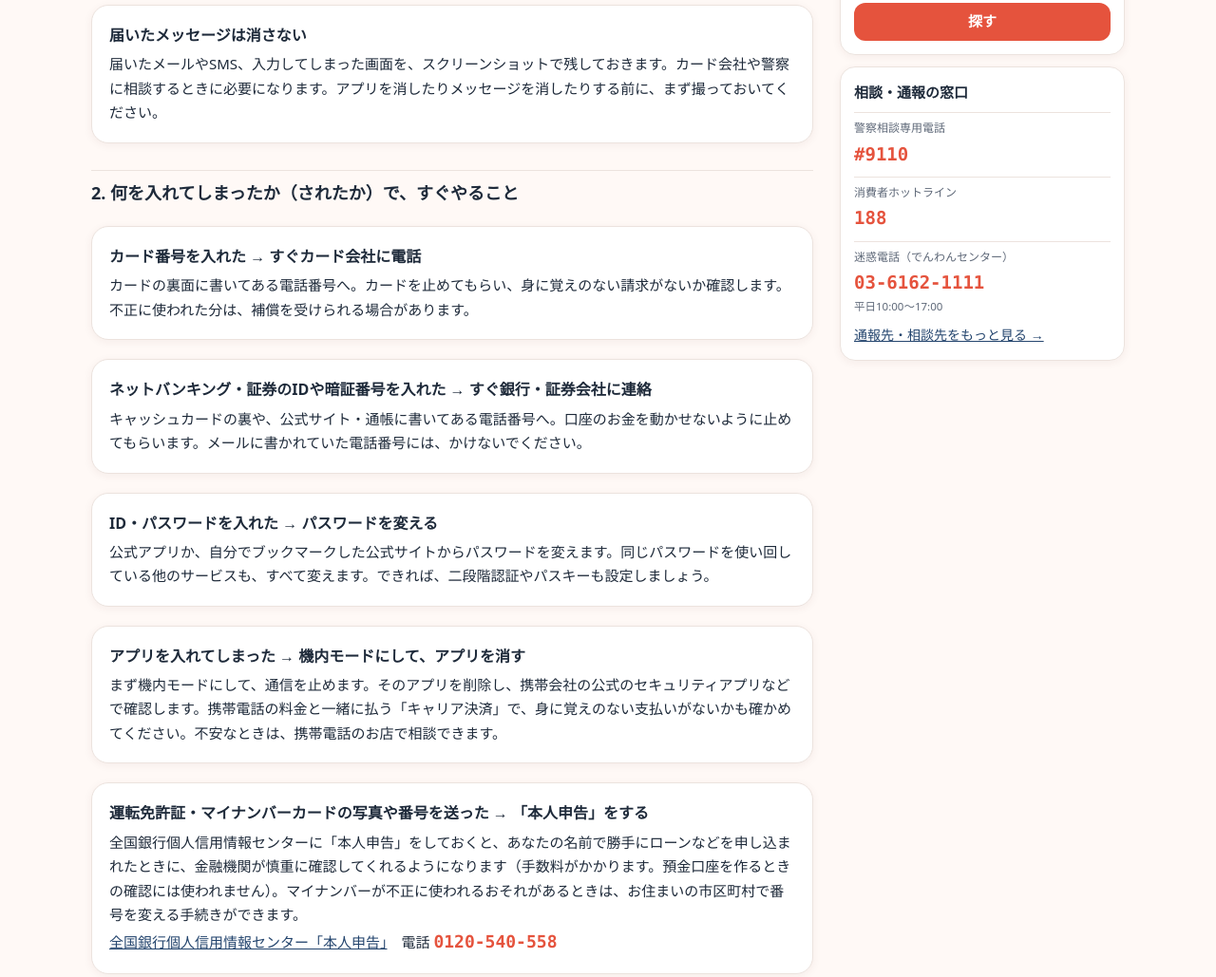
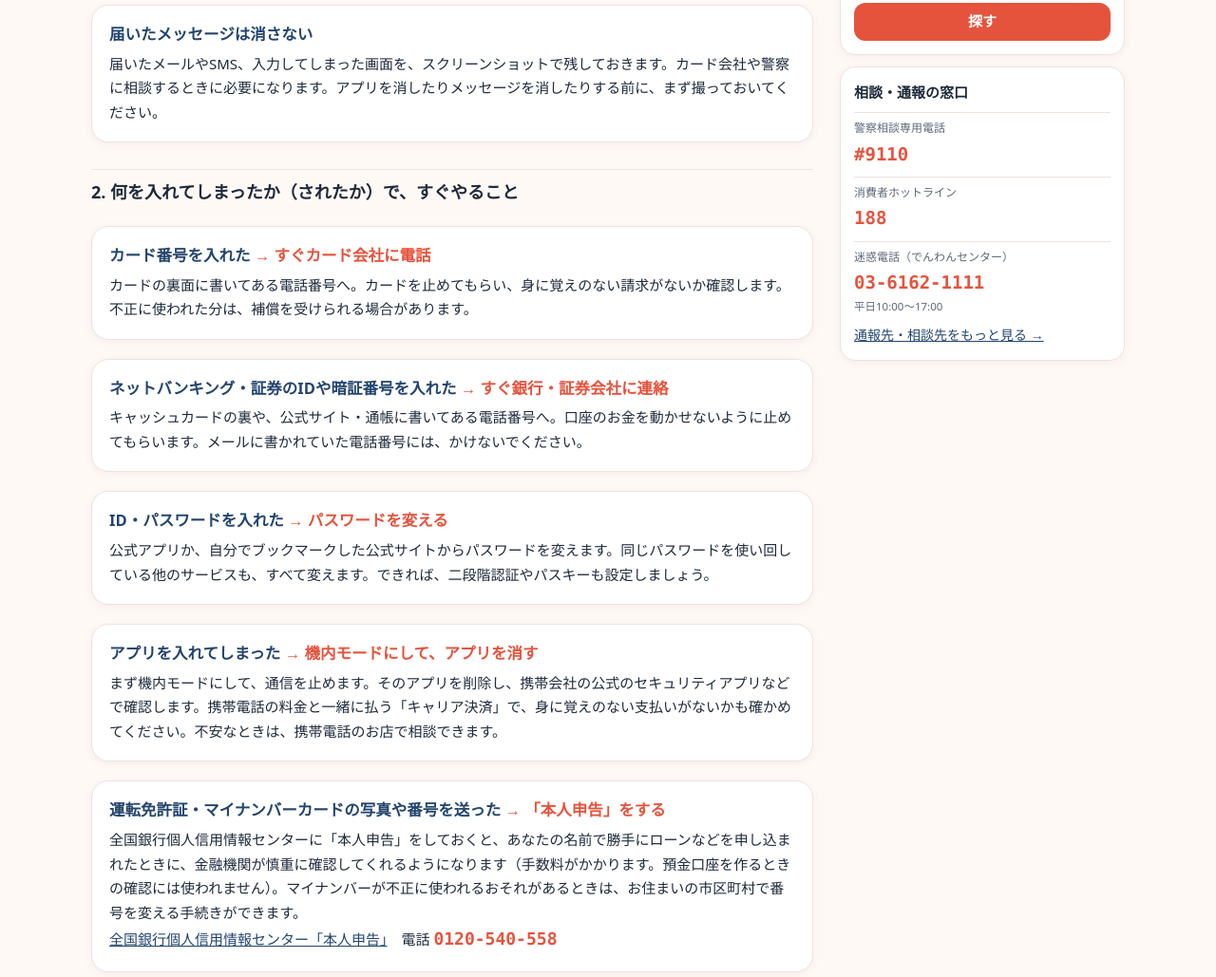
Before and after one commit to Arde-Works/sagi-chuiho, a plain HTML site: page help.html in a window 1280 px wide. Shown: the part 545-1574 px from the top of the page at 95% size. Drawn offline with Linux system fonts and the light colour scheme; a web font is replaced by a local one.

Commit message:
サイトを更新 2026-11-17 18:45

```diff
--- a/help.html
+++ b/help.html
@@ -33,11 +33,11 @@
 <div class="panel box"><h3>届いたメッセージは消さない</h3><p>届いたメールやSMS、入力してしまった画面を、スクリーンショットで残しておきます。カード会社や警察に相談するときに必要になります。アプリを消したりメッセージを消したりする前に、まず撮っておいてください。</p></div>
 
 <h2 class="mh">2. 何を入れてしまったか（されたか）で、すぐやること</h2>
-<div class="panel box"><h3>カード番号を入れた → すぐカード会社に電話</h3><p>カードの裏面に書いてある電話番号へ。カードを止めてもらい、身に覚えのない請求がないか確認します。不正に使われた分は、補償を受けられる場合があります。</p></div>
-<div class="panel box"><h3>ネットバンキング・証券のIDや暗証番号を入れた → すぐ銀行・証券会社に連絡</h3><p>キャッシュカードの裏や、公式サイト・通帳に書いてある電話番号へ。口座のお金を動かせないように止めてもらいます。メールに書かれていた電話番号には、かけないでください。</p></div>
-<div class="panel box"><h3>ID・パスワードを入れた → パスワードを変える</h3><p>公式アプリか、自分でブックマークした公式サイトからパスワードを変えます。同じパスワードを使い回している他のサービスも、すべて変えます。できれば、二段階認証やパスキーも設定しましょう。</p></div>
-<div class="panel box"><h3>アプリを入れてしまった → 機内モードにして、アプリを消す</h3><p>まず機内モードにして、通信を止めます。そのアプリを削除し、携帯会社の公式のセキュリティアプリなどで確認します。携帯電話の料金と一緒に払う「キャリア決済」で、身に覚えのない支払いがないかも確かめてください。不安なときは、携帯電話のお店で相談できます。</p></div>
-<div class="panel box"><h3>運転免許証・マイナンバーカードの写真や番号を送った → 「本人申告」をする</h3><p>全国銀行個人信用情報センターに「本人申告」をしておくと、あなたの名前で勝手にローンなどを申し込まれたときに、金融機関が慎重に確認してくれるようになります（手数料がかかります。預金口座を作るときの確認には使われません）。マイナンバーが不正に使われるおそれがあるときは、お住まいの市区町村で番号を変える手続きができます。</p><p><a href="https://www.zenginkyo.or.jp/pcic/return/" rel="noopener">全国銀行個人信用情報センター「本人申告」</a>　電話 <span class="tel">0120-540-558</span></p></div>
+<div class="panel box"><h3>カード番号を入れた <span class="act">→ すぐカード会社に電話</span></h3><p>カードの裏面に書いてある電話番号へ。カードを止めてもらい、身に覚えのない請求がないか確認します。不正に使われた分は、補償を受けられる場合があります。</p></div>
+<div class="panel box"><h3>ネットバンキング・証券のIDや暗証番号を入れた <span class="act">→ すぐ銀行・証券会社に連絡</span></h3><p>キャッシュカードの裏や、公式サイト・通帳に書いてある電話番号へ。口座のお金を動かせないように止めてもらいます。メールに書かれていた電話番号には、かけないでください。</p></div>
+<div class="panel box"><h3>ID・パスワードを入れた <span class="act">→ パスワードを変える</span></h3><p>公式アプリか、自分でブックマークした公式サイトからパスワードを変えます。同じパスワードを使い回している他のサービスも、すべて変えます。できれば、二段階認証やパスキーも設定しましょう。</p></div>
+<div class="panel box"><h3>アプリを入れてしまった <span class="act">→ 機内モードにして、アプリを消す</span></h3><p>まず機内モードにして、通信を止めます。そのアプリを削除し、携帯会社の公式のセキュリティアプリなどで確認します。携帯電話の料金と一緒に払う「キャリア決済」で、身に覚えのない支払いがないかも確かめてください。不安なときは、携帯電話のお店で相談できます。</p></div>
+<div class="panel box"><h3>運転免許証・マイナンバーカードの写真や番号を送った <span class="act">→ 「本人申告」をする</span></h3><p>全国銀行個人信用情報センターに「本人申告」をしておくと、あなたの名前で勝手にローンなどを申し込まれたときに、金融機関が慎重に確認してくれるようになります（手数料がかかります。預金口座を作るときの確認には使われません）。マイナンバーが不正に使われるおそれがあるときは、お住まいの市区町村で番号を変える手続きができます。</p><p><a href="https://www.zenginkyo.or.jp/pcic/return/" rel="noopener">全国銀行個人信用情報センター「本人申告」</a>　電話 <span class="tel">0120-540-558</span></p></div>
 
 <h2 class="mh">3. 相談する</h2>
 <div class="panel box"><h3>警察・消費生活センターに相談</h3><p>警察相談専用電話 <span class="tel">#9110</span>　消費者ホットライン <span class="tel">188</span><br>お金を取られてしまったときは、最寄りの警察署にも届け出てください。</p></div>
--- a/style.css
+++ b/style.css
@@ -362,3 +362,7 @@ nav.tabs a[aria-current="page"]{background:#fff;color:#24456E;box-shadow:inset 0
 nav.tabs a{flex-direction:column;gap:3px;padding:8px 2px;font-size:12.5px}
 nav.tabs a svg{width:20px;height:20px}
 }
+/* カードの小見出しは紺にして、本文と見分けやすくする（「→」の後の“すること”はコーラル） */
+.box h3{color:var(--navy);font-size:16.5px;line-height:1.5;margin-bottom:6px}
+.box h3 .act{color:var(--coral);white-space:normal}
+.contact>b{color:var(--navy)}
```
